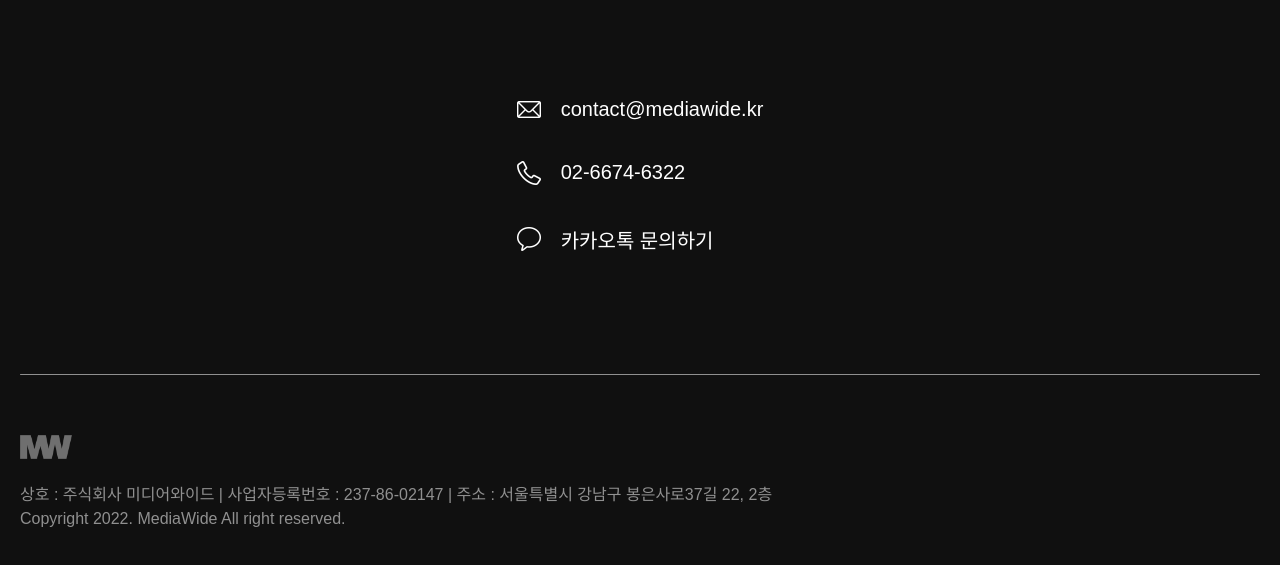
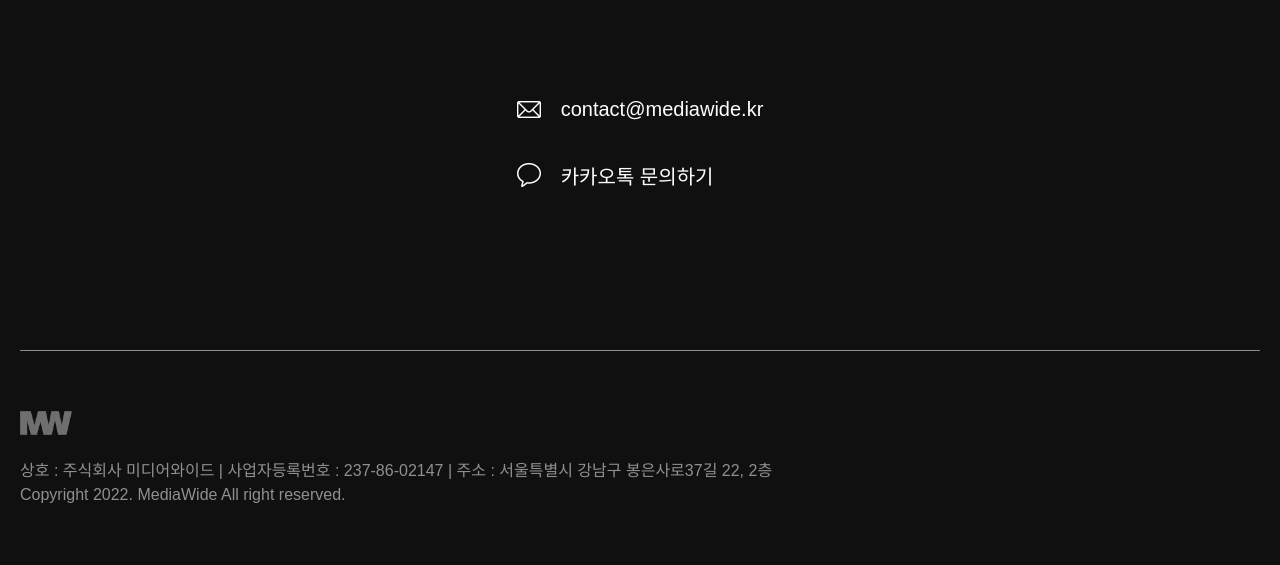
Before and after one commit to mediawide/mediawide, a plain HTML site: page detail.html in a window 1280 px wide. Shown: the part 1402-1967 px from the top of the page. Drawn offline with Linux system fonts and the light colour scheme; a web font is replaced by a local one.

Commit message:
Update detail.html

```diff
--- a/detail.html
+++ b/detail.html
@@ -65,10 +65,6 @@
                 <a href="mailto:contact@mediawide.kr?subject=미디어와이드 영상 제작 관련 문의드립니다." target="_blank">contact@mediawide.kr</a>
             </div>
             <div class="contact" data-aos="fade-right">
-                <img src="img/call.png" alt="Call">
-                <a href="tel:02-6674-6322" target="_blank">02-6674-6322</a>
-            </div>
-            <div class="contact" data-aos="fade-right">
                 <img src="img/kakaotalk_2.png" alt="Kakotalk">
                 <a href="http://pf.kakao.com/_mxhElxj/chat" target="_blank">카카오톡 문의하기</a>
             </div>
```
